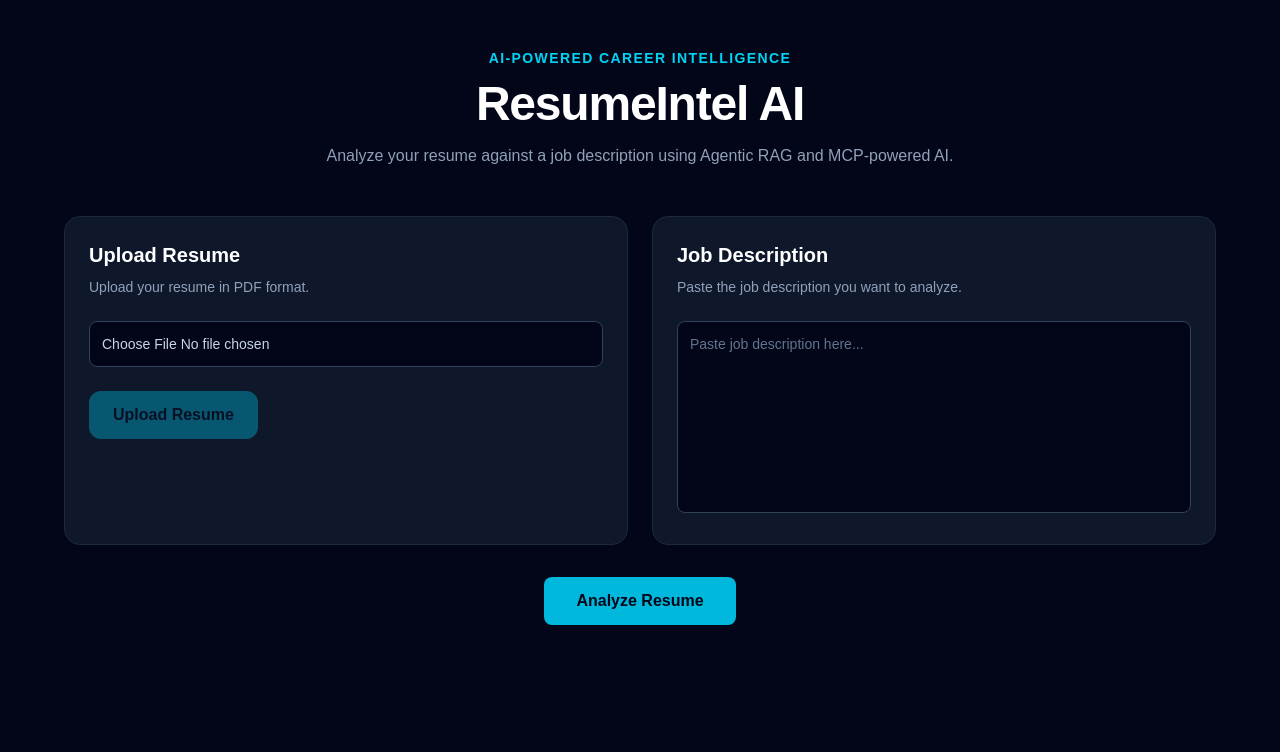
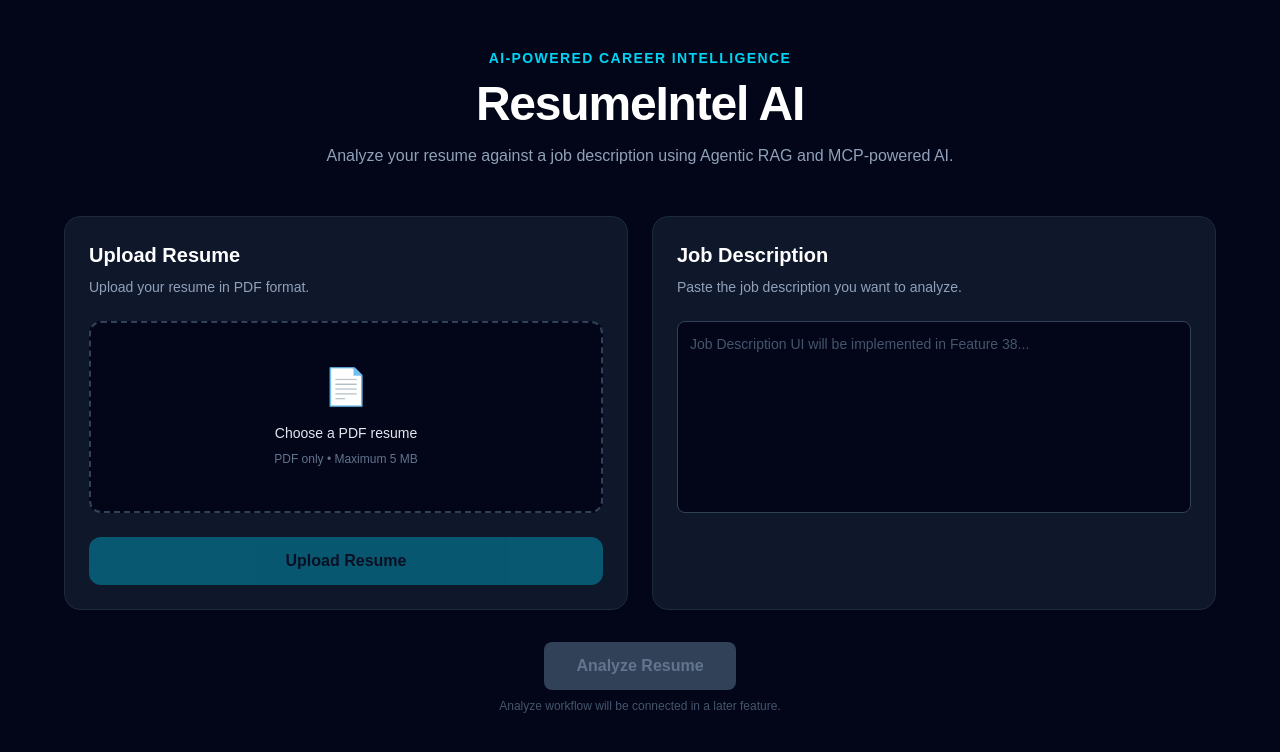
Before and after one commit to Avinashvns/ResumeIntel-AI, a Next.js app in the folder frontend/: page / in a window 1280 px wide. Shown: the top 752 px of the page. Built offline with nearby package versions, Linux system fonts and the light colour scheme; no server answers.

Commit message:
feat: add resume upload UI

```diff
--- a/frontend/app/page.tsx
+++ b/frontend/app/page.tsx
@@ -1,17 +1,100 @@
 "use client";
 
-import { uploadResume } from "@/lib/api";
 import { useState } from "react";
 
+import {
+  uploadResume,
+  type ResumeUploadResponse,
+} from "@/lib/api";
+
+const MAX_FILE_SIZE =
+  5 * 1024 * 1024;
+
 export default function Home() {
-  const [resume, setResume] = useState<File | null>(null);
-  const [uploadStatus, setUploadStatus] = useState("");
-  const [uploading, setUploading] = useState(false);
+  const [resume, setResume] =
+    useState<File | null>(null);
+
+  const [uploading, setUploading] =
+    useState(false);
+
+  const [uploadResult, setUploadResult] =
+    useState<ResumeUploadResponse | null>(
+      null
+    );
+
+  const [error, setError] =
+    useState("");
+
+  const validateFile = (
+    file: File
+  ): string | null => {
+    if (
+      file.type !== "application/pdf"
+    ) {
+      return "Only PDF files are allowed.";
+    }
+
+    if (
+      file.size > MAX_FILE_SIZE
+    ) {
+      return (
+        "Resume file must be smaller than 5 MB."
+      );
+    }
+
+    if (file.size === 0) {
+      return "Resume file cannot be empty.";
+    }
+
+    return null;
+  };
+
+  const handleFile = (
+    file: File
+  ) => {
+    setError("");
+    setUploadResult(null);
+
+    const validationError =
+      validateFile(file);
+
+    if (validationError) {
+      setResume(null);
+      setError(validationError);
+      return;
+    }
+
+    setResume(file);
+  };
+
+  const handleUpload = async () => {
+    if (!resume) {
+      return;
+    }
+
+    setUploading(true);
+    setError("");
+    setUploadResult(null);
+
+    try {
+      const result =
+        await uploadResume(resume);
+
+      setUploadResult(result);
+    } catch (error) {
+      setError(
+        error instanceof Error
+          ? error.message
+          : "Resume upload failed."
+      );
+    } finally {
+      setUploading(false);
+    }
+  };
 
   return (
     <main className="min-h-screen bg-slate-950 px-6 py-12 text-white">
       <div className="mx-auto max-w-6xl">
-        {/* Header */}
         <header className="mb-12 text-center">
           <p className="text-sm font-semibold uppercase tracking-widest text-cyan-400">
             AI-Powered Career Intelligence
@@ -22,131 +105,150 @@ export default function Home() {
           </h1>
 
           <p className="mx-auto mt-4 max-w-2xl text-slate-400">
-            Analyze your resume against a job description using Agentic RAG
+            Analyze your resume against a
+            job description using Agentic RAG
             and MCP-powered AI.
           </p>
         </header>
 
-        {/* Input Section */}
         <section className="grid gap-6 md:grid-cols-2">
           {/* Resume Upload */}
           <div className="rounded-2xl border border-slate-800 bg-slate-900 p-6">
-            <h2 className="text-xl font-semibold">Upload Resume</h2>
+            <h2 className="text-xl font-semibold">
+              Upload Resume
+            </h2>
 
             <p className="mt-2 text-sm text-slate-400">
               Upload your resume in PDF format.
             </p>
 
+            <label
+              htmlFor="resume-upload"
+              className="mt-6 flex min-h-48 cursor-pointer flex-col items-center justify-center rounded-xl border-2 border-dashed border-slate-700 bg-slate-950 px-6 text-center transition hover:border-cyan-500"
+            >
+              <span className="text-4xl">
+                📄
+              </span>
+
+              <span className="mt-4 text-sm font-medium text-slate-200">
+                Choose a PDF resume
+              </span>
+
+              <span className="mt-2 text-xs text-slate-500">
+                PDF only • Maximum 5 MB
+              </span>
+
               <input
+                id="resume-upload"
                 type="file"
                 accept=".pdf,application/pdf"
+                className="hidden"
+                disabled={uploading}
                 onChange={(event) => {
-                const file = event.target.files?.[0] ?? null;
-                setResume(file);
-                setUploadStatus("");
+                  const file =
+                    event.target.files?.[0];
+
+                  if (file) {
+                    handleFile(file);
+                  }
                 }}
-              className="mt-6 block w-full rounded-lg border border-slate-700 bg-slate-950 p-3 text-sm text-slate-300"
               />
+            </label>
 
             {resume && (
-              <p className="mt-3 text-sm text-slate-400">
-                Selected:{" "}
-                <span className="text-slate-200">{resume.name}</span>
+              <div className="mt-4 rounded-xl border border-slate-800 bg-slate-950 p-4">
+                <p className="text-sm font-medium text-slate-200">
+                  Selected Resume
                 </p>
+
+                <p className="mt-1 truncate text-sm text-slate-400">
+                  {resume.name}
+                </p>
+
+                <p className="mt-1 text-xs text-slate-500">
+                  {(
+                    resume.size /
+                    1024 /
+                    1024
+                  ).toFixed(2)}{" "}
+                  MB
+                </p>
+              </div>
             )}
 
             <button
               type="button"
-              disabled={!resume || uploading}
-              onClick={async () => {
-                if (!resume) {
-                  return;
+              disabled={
+                !resume || uploading
               }
-
-                try {
-                  setUploading(true);
-                  setUploadStatus("Uploading...");
-
-                  const result = await uploadResume(resume);
-
-                  setUploadStatus(
-                    `Uploaded successfully: ${result.filename}`
-                  );
-                } catch (error) {
-                  setUploadStatus(
-                    error instanceof Error
-                      ? error.message
-                      : "Upload failed"
-                  );
-                } finally {
-                  setUploading(false);
-                }
-              }}
-              className="mt-6 rounded-xl bg-cyan-500 px-6 py-3 font-semibold text-slate-950 transition hover:bg-cyan-400 disabled:cursor-not-allowed disabled:opacity-40"
+              onClick={handleUpload}
+              className="mt-6 w-full rounded-xl bg-cyan-500 px-6 py-3 font-semibold text-slate-950 transition hover:bg-cyan-400 disabled:cursor-not-allowed disabled:opacity-40"
             >
-              {uploading ? "Uploading..." : "Upload Resume"}
+              {uploading
+                ? "Uploading..."
+                : "Upload Resume"}
             </button>
 
-            {uploadStatus && (
-              <p className="mt-4 text-sm text-slate-400">
-                {uploadStatus}
+            {uploadResult && (
+              <div className="mt-4 rounded-xl border border-emerald-500/30 bg-emerald-500/10 p-4">
+                <p className="text-sm font-semibold text-emerald-400">
+                  Resume uploaded successfully
                 </p>
+
+                <p className="mt-1 text-xs text-slate-400">
+                  {uploadResult.filename}
+                </p>
+
+                <p className="mt-1 text-xs text-slate-500">
+                  Document ID:{" "}
+                  {uploadResult.stored_filename}
+                </p>
+              </div>
+            )}
+
+            {error && (
+              <div className="mt-4 rounded-xl border border-red-500/30 bg-red-500/10 p-4">
+                <p className="text-sm text-red-400">
+                  {error}
+                </p>
+              </div>
             )}
           </div>
 
           {/* Job Description */}
           <div className="rounded-2xl border border-slate-800 bg-slate-900 p-6">
-            <h2 className="text-xl font-semibold">Job Description</h2>
+            <h2 className="text-xl font-semibold">
+              Job Description
+            </h2>
 
             <p className="mt-2 text-sm text-slate-400">
-              Paste the job description you want to analyze.
+              Paste the job description you
+              want to analyze.
             </p>
 
             <textarea
-              placeholder="Paste job description here..."
-              className="mt-6 min-h-48 w-full resize-none rounded-lg border border-slate-700 bg-slate-950 p-3 text-sm outline-none placeholder:text-slate-500 focus:border-cyan-500"
+              disabled
+              placeholder="Job Description UI will be implemented in Feature 38..."
+              className="mt-6 min-h-48 w-full resize-none rounded-lg border border-slate-700 bg-slate-950 p-3 text-sm outline-none placeholder:text-slate-600"
             />
           </div>
         </section>
 
-        {/* Analyze Button */}
         <div className="mt-8 text-center">
           <button
             type="button"
-            className="rounded-lg bg-cyan-500 px-8 py-3 font-semibold text-slate-950 transition hover:bg-cyan-400"
+            disabled
+            className="cursor-not-allowed rounded-lg bg-slate-700 px-8 py-3 font-semibold text-slate-500"
           >
             Analyze Resume
           </button>
+
+          <p className="mt-2 text-xs text-slate-600">
+            Analyze workflow will be connected
+            in a later feature.
+          </p>
         </div>
       </div>
     </main>
   );
 }
-
-
-
-// "use client";
-
-// import { useEffect, useState } from "react";
-// import { healthCheck } from "@/lib/api";
-
-// export default function Home() {
-//   const [status, setStatus] = useState("Checking...");
-
-//   useEffect(() => {
-//     healthCheck()
-//       .then((data) => {
-//         setStatus(data.status);
-//       })
-//       .catch(() => {
-//         setStatus("Backend unavailable");
-//       });
-//   }, []);
-
-//   return (
-//     <main>
-//       <h1>ResumeIntel AI</h1>
-//       <p>Backend: {status}</p>
-//     </main>
-//   );
-// }
--- a/frontend/lib/api.ts
+++ b/frontend/lib/api.ts
@@ -1,6 +1,14 @@
 const API_BASE_URL =
   process.env.NEXT_PUBLIC_API_BASE_URL ??
   "http://127.0.0.1:8000";
+
+export interface ResumeUploadResponse {
+  filename: string;
+  stored_filename: string;
+  file_size: number;
+  content_type: string;
+  status: string;
+}
 
 export async function healthCheck() {
   const response = await fetch(
@@ -8,15 +16,17 @@ export async function healthCheck() {
   );
 
   if (!response.ok) {
-    throw new Error("Backend health check failed");
+    throw new Error(
+      "Backend health check failed"
+    );
   }
 
   return response.json();
 }
 
-
-
-export async function uploadResume(file: File) {
+export async function uploadResume(
+  file: File
+): Promise<ResumeUploadResponse> {
   const formData = new FormData();
 
   formData.append("file", file);
@@ -30,10 +40,13 @@ export async function uploadResume(file: File) {
   );
 
   if (!response.ok) {
-    const error = await response.json().catch(() => null);
+    const error = await response
+      .json()
+      .catch(() => null);
 
     throw new Error(
-      error?.detail ?? "Resume upload failed"
+      error?.detail ??
+        "Resume upload failed."
     );
   }
 
```
Lines whose indentation alone changed are shown as unchanged.
